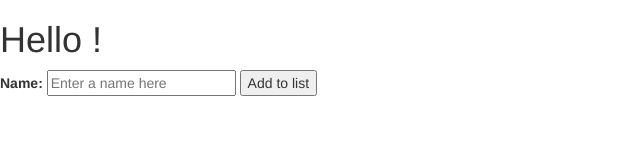
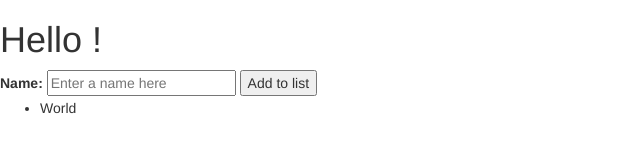
Before and after one commit to sjurba/angular-workshop, a website: page app/index.html in a window 1280 px wide. Both pictures are taken after a click on the button "Add to list". Shown: the full height of the page, 0-640 px from the left. Drawn offline with nearby package versions, Linux system fonts and the light colour scheme; some packages are replaced by stand-ins of ours; files that its build step writes are made by us from their sources.

Commit message:
Show list

```diff
--- a/app/index.html
+++ b/app/index.html
@@ -28,6 +28,11 @@
     <label>Name:</label>
     <input type="text" ng-model="yourName" placeholder="Enter a name here">
     <button class='button' ng-click="addNameToList()">Add to list</button>
+    <ul>
+      <li ng-repeat="name in list">
+        <span>{{name}}</span>
+      </li>
+    </ul>
   </div>
 
 
```
